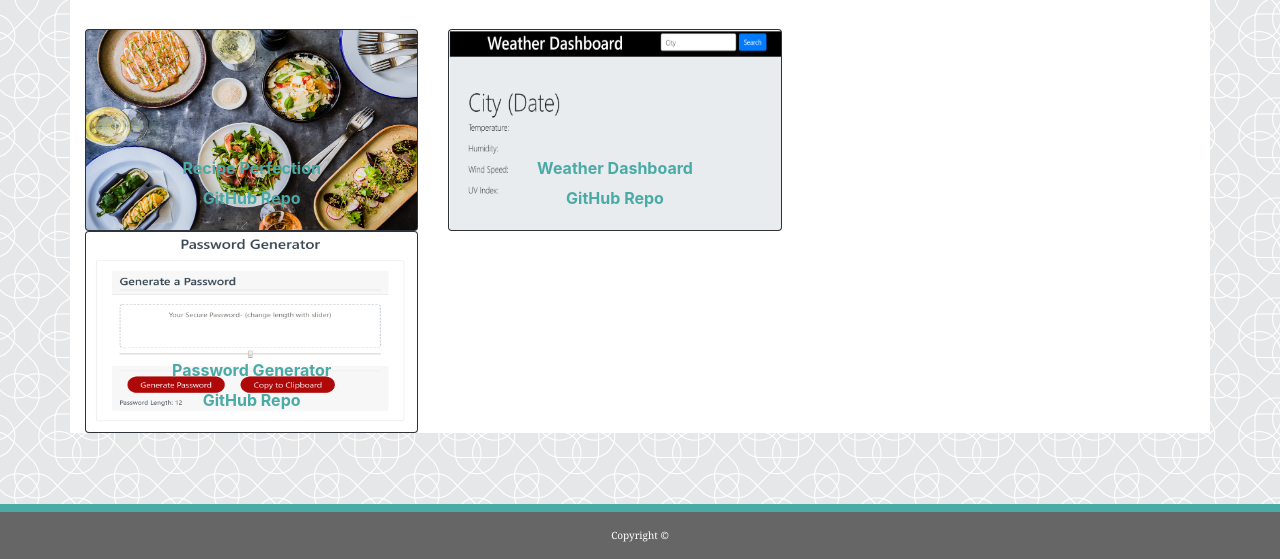
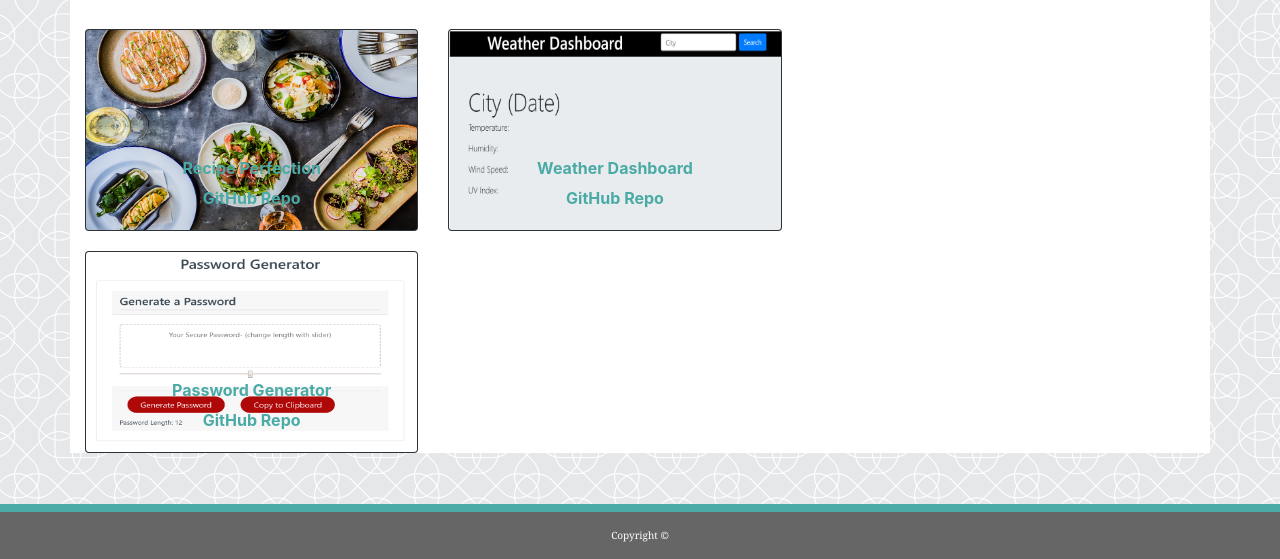
Before and after one commit to V-Earl/Updated-Portfolio, a plain HTML site: page portfolio.html in a window 1280 px wide. Shown: the part 241-800 px from the top of the page. Drawn offline with nearby package versions, Linux system fonts and the light colour scheme.

Commit message:
Minor styling tweaks

```diff
--- a/portfolio.html
+++ b/portfolio.html
@@ -81,7 +81,7 @@
           </div>
         </div>
 
-        <div class="row" id="content-area">
+        <div class="row padding" id="content-area">
 
             <div class="col-sm-4">
 
@@ -96,33 +96,6 @@
                 </div>
 
             </div>
-
-            <!-- <div class="col-sm-4">
-
-                <div class="card bg-dark text-white">
-                    <img src="./assets/images/RutgersWidget.jpg" class="card-img img-resposive" alt="...">
-                    <div class="card-img-overlay">
-                      <h5 class="card-title carousel-caption">Rutgers Info Widget</h5>
-
-                    </div>
-                  </div>
-
-              </div>
-        </div>
-        <div class="row" id="content-area">
-
-            <div class="col-sm-4">
-
-              <div class="card bg-dark text-white">
-                  <img src="./assets/images/RockPaper.jpg" class="card-img img-resposive" alt="...">
-                  <div class="card-img-overlay">
-                    <h5 class="card-title carousel-caption">Rock Paper Scissors</h5>
-
-                  </div>
-                </div>
-
-            </div>
-        </div> -->
 
 
 
--- a/style2.css
+++ b/style2.css
@@ -96,3 +96,7 @@ p {
     color: black;
     font-size: medium;
 }
+
+.padding {
+    padding-top: 20px;
+}
```
Also changed, not shown: contact.html (+0 -1 lines).
